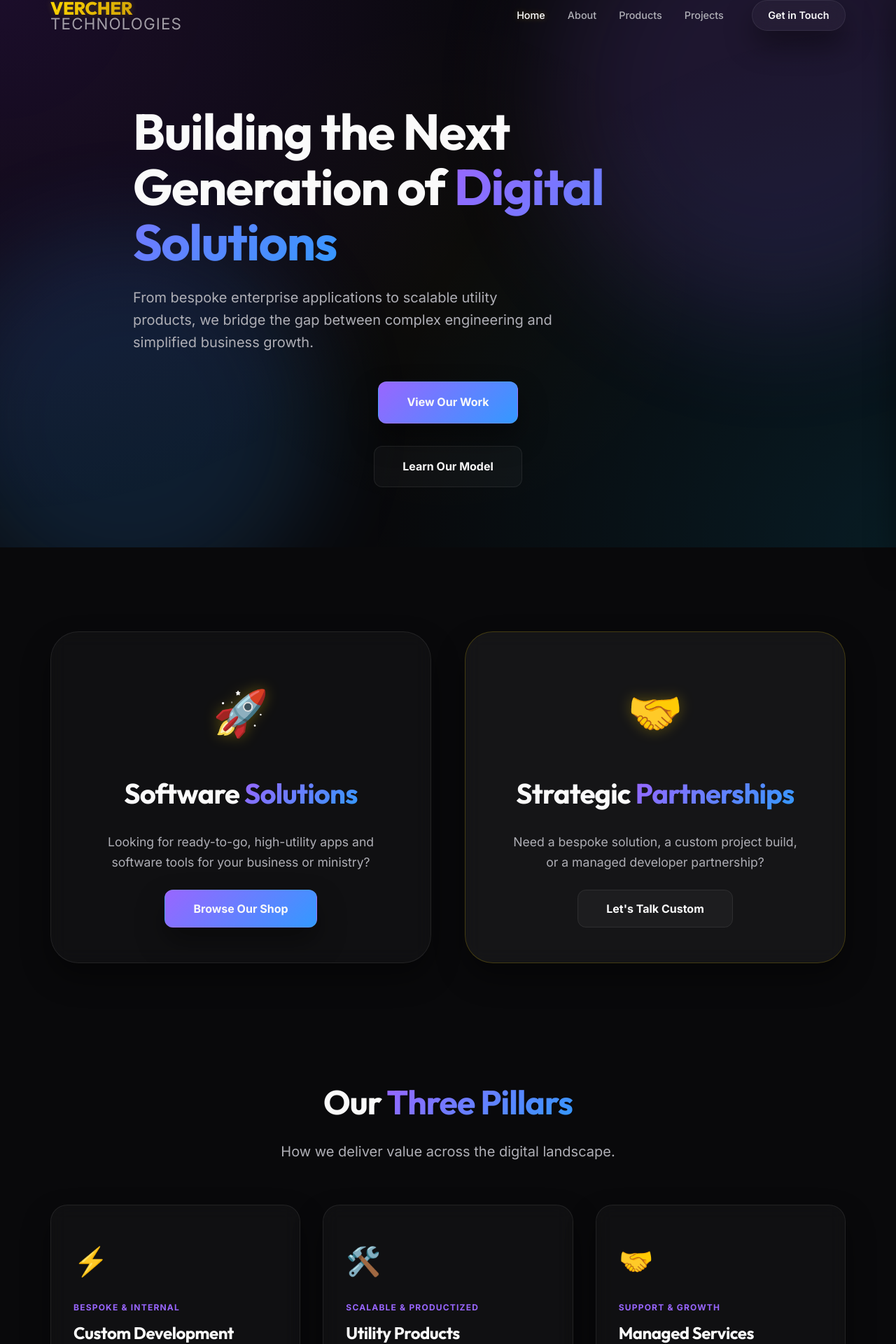
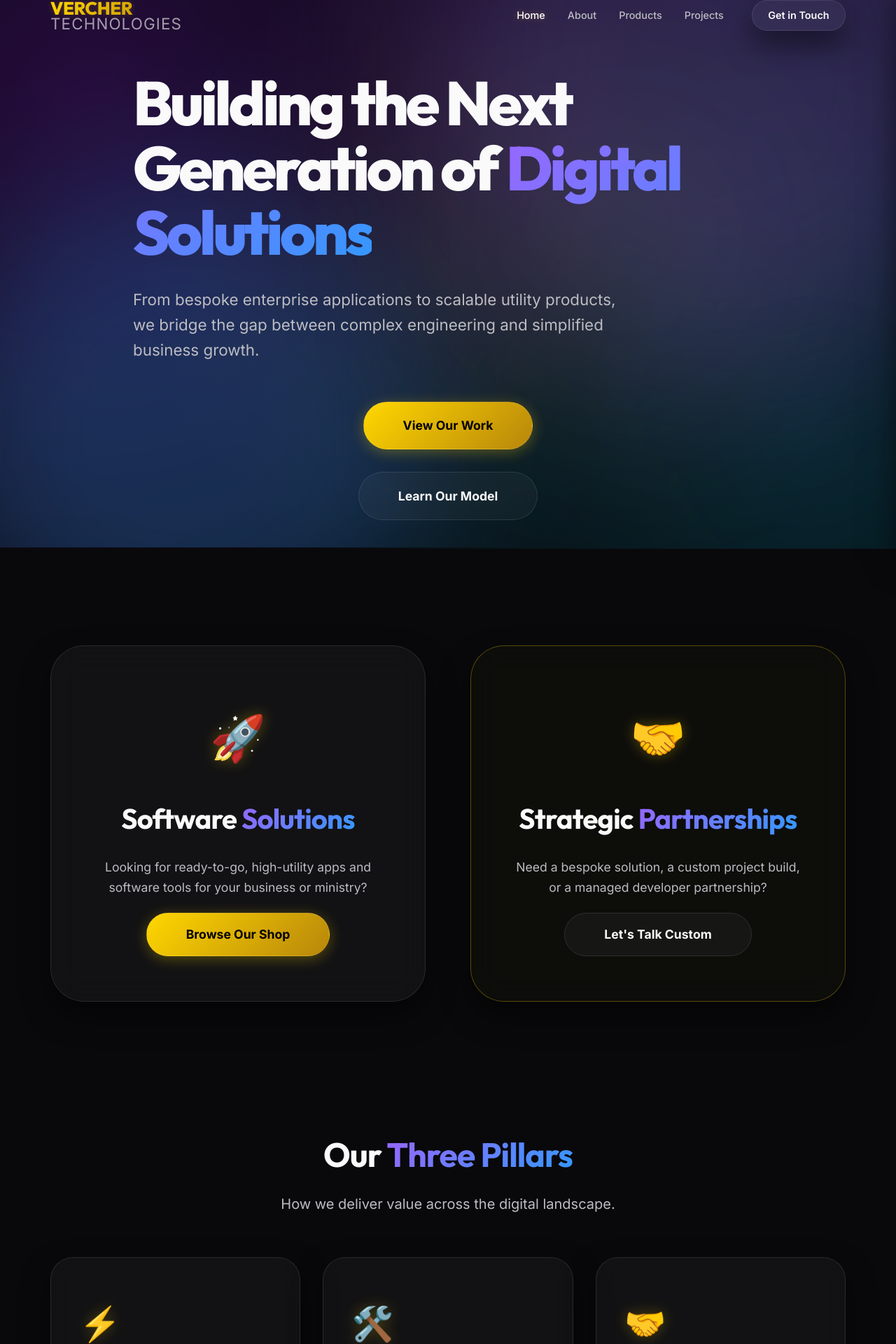
Before and after one commit to jvercher71/website, a React (Vite) app: page / in a window 1280 px wide. Shown: the part 18-1938 px from the top of the page at 70% size. Built offline with nearby package versions, Linux system fonts and the light colour scheme.

Commit message:
feat: ultimate premium UI overhaul with vibrant mesh gradients, gold glows, and glassy depth

```diff
--- a/src/App.css
+++ b/src/App.css
@@ -20,40 +20,50 @@ main {
   width: 100%;
   height: 100%;
   background:
-    radial-gradient(circle at 0% 0%, rgba(138, 43, 226, 0.15) 0%, transparent 50%),
-    radial-gradient(circle at 100% 100%, rgba(0, 191, 255, 0.1) 0%, transparent 50%),
-    radial-gradient(circle at 50% 50%, rgba(255, 215, 0, 0.02) 0%, transparent 50%);
+    radial-gradient(circle at 10% 20%, rgba(138, 43, 226, 0.2) 0%, transparent 60%),
+    radial-gradient(circle at 90% 80%, rgba(0, 191, 255, 0.15) 0%, transparent 60%),
+    radial-gradient(circle at 50% 50%, rgba(255, 215, 0, 0.04) 0%, transparent 60%);
   z-index: -1;
   pointer-events: none;
+  filter: contrast(1.1) saturate(1.2);
+  animation: drift 30s infinite alternate ease-in-out;
+}
+
+@keyframes drift {
+  from { transform: scale(1) translate(0, 0); }
+  to { transform: scale(1.1) translate(20px, -20px); }
 }
 
 /* --- STRATEGIC PATHWAYS (Home) --- */
 .pathway-selection {
-  padding: 120px 0 60px;
+  padding: 140px 0 80px;
 }
 
 .pathway-grid {
   display: grid;
   grid-template-columns: 1fr 1fr;
-  gap: 3rem;
+  gap: 4rem;
 }
 
 .pathway-card {
-  padding: 4rem;
-  border-radius: 40px;
+  padding: 5rem 4rem;
+  border-radius: 48px;
   text-align: center;
   transition: var(--transition-smooth);
+  background: var(--glass-bg);
+  border: 1px solid var(--glass-border);
+  backdrop-filter: blur(20px);
 }
 
 .pathway-card:hover {
-  transform: translateY(-10px);
+  transform: translateY(-15px) scale(1.02);
   border-color: var(--accent-gold);
-  box-shadow: 0 20px 40px rgba(255, 215, 0, 0.05);
+  box-shadow: var(--glass-shadow), var(--glass-glow);
 }
 
 .pathway-card.highlight {
-  background: rgba(255, 255, 255, 0.05);
-  border: 1px solid rgba(255, 215, 0, 0.2);
+  border: 1px solid rgba(255, 215, 0, 0.3);
+  background: rgba(255, 215, 0, 0.02);
 }
 
 .pathway-icon {
--- a/src/components/Hero.css
+++ b/src/components/Hero.css
@@ -18,92 +18,117 @@
 
 .blob {
   position: absolute;
-  width: 600px;
-  height: 600px;
+  width: 800px;
+  height: 800px;
   border-radius: 50%;
-  filter: blur(80px);
-  opacity: 0.15;
-  animation: float 20s infinite alternate;
+  filter: blur(120px);
+  opacity: 0.25; /* More vibrant background blobs */
+  animation: float 25s infinite alternate;
 }
 
 .blob-1 {
   background: var(--accent-primary);
-  top: -100px;
+  top: -200px;
   right: -100px;
 }
 
 .blob-2 {
   background: var(--accent-secondary);
-  bottom: -100px;
+  bottom: -200px;
   left: -100px;
-  animation-delay: -5s;
+  animation-delay: -8s;
+}
+
+.hero::after {
+  content: "";
+  position: absolute;
+  top: 20%;
+  right: 15%;
+  width: 400px;
+  height: 400px;
+  background: var(--accent-gold);
+  border-radius: 50%;
+  filter: blur(150px);
+  opacity: 0.1;
+  pointer-events: none;
 }
 
 @keyframes float {
-  0% { transform: translate(0, 0) scale(1); }
-  33% { transform: translate(30px, -50px) scale(1.1); }
-  66% { transform: translate(-20px, 20px) scale(0.9); }
-  100% { transform: translate(0, 0) scale(1); }
+  0% { transform: translate(0, 0) scale(1) rotate(0deg); }
+  33% { transform: translate(50px, -80px) scale(1.1) rotate(5deg); }
+  66% { transform: translate(-40px, 40px) scale(0.9) rotate(-5deg); }
+  100% { transform: translate(0, 0) scale(1) rotate(0deg); }
 }
 
 .hero-container {
   position: relative;
-  z-index: 1;
+  z-index: 10;
 }
 
 .hero-content {
-  max-width: 800px;
+  max-width: 900px;
 }
 
 .hero-title {
-  font-size: 4.5rem;
-  line-height: 1.1;
-  margin-bottom: 1.5rem;
-  animation: fadeInUp 1s ease-out;
+  font-size: 5.5rem; /* Larger, more impactful heading */
+  font-weight: 800;
+  line-height: 1.05;
+  letter-spacing: -0.05em;
+  margin-bottom: 2rem;
+  animation: fadeInUp 1.2s cubic-bezier(0.16, 1, 0.3, 1);
 }
 
 .hero-description {
-  font-size: 1.25rem;
+  font-size: 1.4rem;
   color: var(--text-muted);
-  margin-bottom: 2.5rem;
-  max-width: 600px;
-  animation: fadeInUp 1s ease-out 0.2s backwards;
+  margin-bottom: 3.5rem;
+  max-width: 700px;
+  line-height: 1.6;
+  animation: fadeInUp 1.2s cubic-bezier(0.16, 1, 0.3, 1) 0.15s backwards;
 }
 
 .hero-actions {
   display: flex;
-  gap: 1.5rem;
-  animation: fadeInUp 1s ease-out 0.4s backwards;
+  gap: 2rem;
+  animation: fadeInUp 1.2s cubic-bezier(0.16, 1, 0.3, 1) 0.3s backwards;
 }
 
 .btn-primary {
-  padding: 1rem 2.5rem;
-  border-radius: 12px;
-  font-size: 1rem;
+  padding: 1.2rem 3.5rem;
+  border-radius: 100px; /* Modern pill shape */
+  font-size: 1.1rem;
   font-weight: 700;
-  color: var(--text-main);
-  background: var(--accent-gradient);
+  color: #000; /* Contrast font on gold */
+  background: var(--gold-gradient);
+  box-shadow: 0 4px 20px rgba(255, 215, 0, 0.3);
+  transition: var(--transition-smooth);
+}
+
+.btn-primary:hover {
+  transform: translateY(-5px) scale(1.05);
+  box-shadow: 0 8px 30px rgba(255, 215, 0, 0.5);
 }
 
 .btn-secondary {
-  padding: 1rem 2.5rem;
-  border-radius: 12px;
-  font-size: 1rem;
+  padding: 1.2rem 3.5rem;
+  border-radius: 100px;
+  font-size: 1.1rem;
   font-weight: 700;
   color: var(--text-main);
   border: 1px solid var(--glass-border);
   background: var(--glass-bg);
+  backdrop-filter: blur(10px);
 }
 
 .btn-secondary:hover {
-  background: var(--glass-border);
-  border-color: var(--text-muted);
+  background: rgba(255, 255, 255, 0.08);
+  border-color: var(--accent-gold);
 }
 
 @keyframes fadeInUp {
   from {
     opacity: 0;
-    transform: translateY(30px);
+    transform: translateY(40px);
   }
   to {
     opacity: 1;
--- a/src/components/Pillars.css
+++ b/src/components/Pillars.css
@@ -27,43 +27,51 @@
 }
 
 .pillar-card {
-  padding: 3rem 2rem;
-  border-radius: 24px;
+  padding: 3.5rem 2.5rem;
+  border-radius: 32px;
   display: flex;
   flex-direction: column;
   align-items: flex-start;
   transition: var(--transition-smooth);
   cursor: default;
+  background: var(--glass-bg);
+  border: 1px solid var(--glass-border);
+  backdrop-filter: blur(15px);
 }
 
 .pillar-card:hover {
-  transform: translateY(-10px);
-  border-color: var(--accent-primary);
-  background: rgba(255, 255, 255, 0.05);
+  transform: translateY(-12px);
+  border-color: var(--accent-gold);
+  background: rgba(255, 255, 255, 0.06);
+  box-shadow: var(--glass-shadow), var(--glass-glow);
 }
 
 .pillar-icon {
-  font-size: 2.5rem;
-  margin-bottom: 1.5rem;
+  font-size: 3rem;
+  margin-bottom: 2rem;
+  filter: drop-shadow(0 0 10px var(--accent-gold-glow));
 }
 
 .pillar-type {
-  font-size: 0.75rem;
+  font-size: 0.8rem;
   font-weight: 700;
   text-transform: uppercase;
-  letter-spacing: 0.1em;
-  color: var(--accent-primary);
-  margin-bottom: 0.5rem;
+  letter-spacing: 0.15em;
+  color: var(--accent-gold);
+  margin-bottom: 0.75rem;
 }
 
 .pillar-title {
-  font-size: 1.5rem;
-  margin-bottom: 1rem;
+  font-size: 1.8rem;
+  font-weight: 700;
+  letter-spacing: -0.03em;
+  margin-bottom: 1.25rem;
+  color: #fff;
 }
 
 .pillar-description {
   color: var(--text-muted);
-  font-size: 0.95rem;
+  font-size: 1.05rem;
   line-height: 1.7;
 }
 
--- a/src/index.css
+++ b/src/index.css
@@ -7,18 +7,20 @@
   --accent-primary: hsl(260, 100%, 70%); /* Soft Purple */
   --accent-secondary: hsl(210, 100%, 60%); /* Electric Blue */
   --accent-gold: hsl(45, 100%, 58%); /* Gold Leaf */
+  --accent-gold-glow: rgba(255, 215, 0, 0.25);
   --accent-gradient: linear-gradient(135deg, var(--accent-primary), var(--accent-secondary));
   --gold-gradient: linear-gradient(135deg, #FFD700 0%, #B8860B 100%);
 
   --text-main: hsl(0, 0%, 98%);
-  --text-muted: hsl(240, 5%, 70%);
+  --text-muted: hsl(240, 5%, 75%); /* Slightly brighter for better legibility on dark */
 
-  --glass-bg: rgba(255, 255, 255, 0.03);
-  --glass-border: rgba(255, 255, 255, 0.08);
-  --glass-shadow: 0 20px 40px rgba(0, 0, 0, 0.4);
+  --glass-bg: rgba(255, 255, 255, 0.04);
+  --glass-border: rgba(255, 255, 255, 0.1);
+  --glass-shadow: 0 20px 40px rgba(0, 0, 0, 0.5);
+  --glass-glow: 0 0 30px var(--accent-gold-glow);
 
   --header-height: 80px;
-  --transition-smooth: all 0.4s cubic-bezier(0.23, 1, 0.32, 1);
+  --transition-smooth: all 0.5s cubic-bezier(0.16, 1, 0.3, 1);
 }
 
 * {
```
